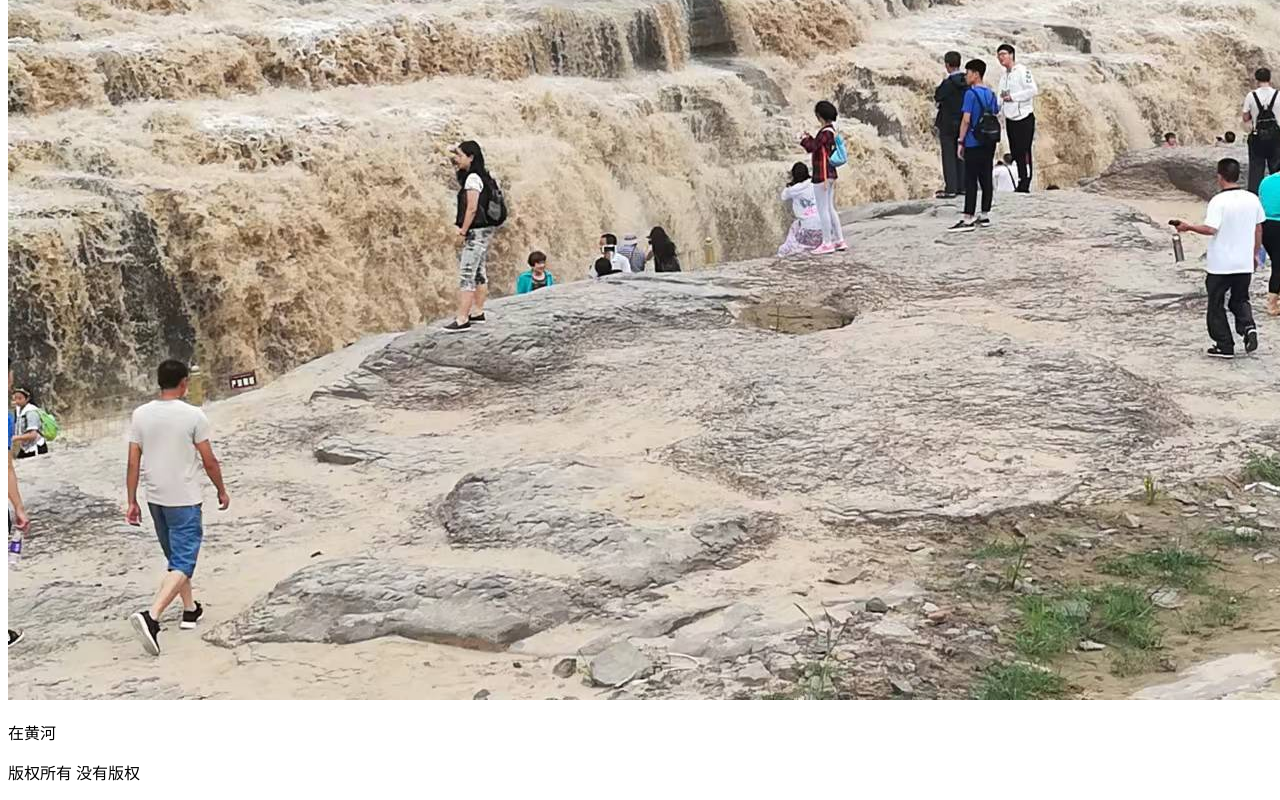
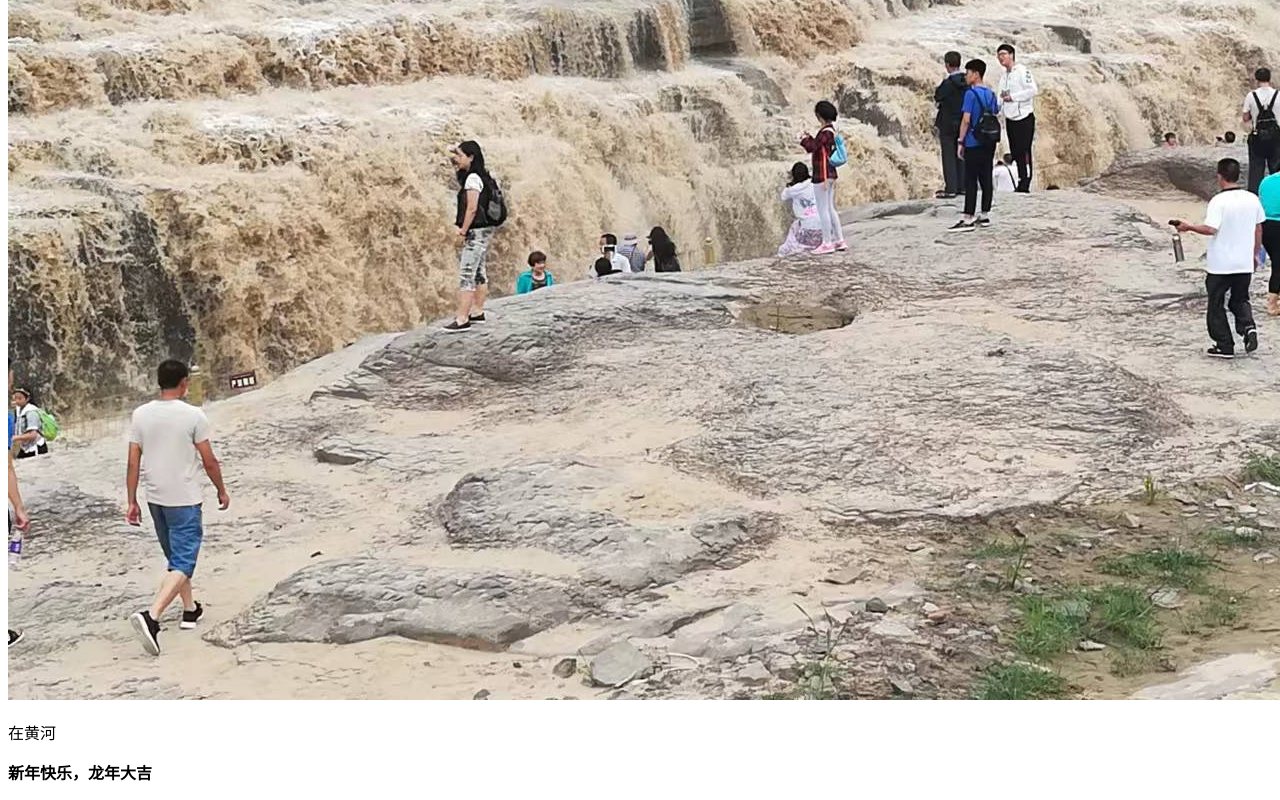
Before and after one commit to lzyhzkfz/hzkfz.github.io, a plain HTML site: page index.html in a window 1280 px wide. Shown: the part 6812-7612 px from the top of the page. Drawn offline with Linux system fonts and the light colour scheme; files that its build step writes are made by us from their sources.

Commit message:
稳定版1.0

```diff
--- a/index.html
+++ b/index.html
@@ -80,7 +80,7 @@
         </div>
         <footer>
             <p>
-                版权所有 没有版权
+                <b>新年快乐，龙年大吉</b>
             </p>
         </footer>
     </div>
```
